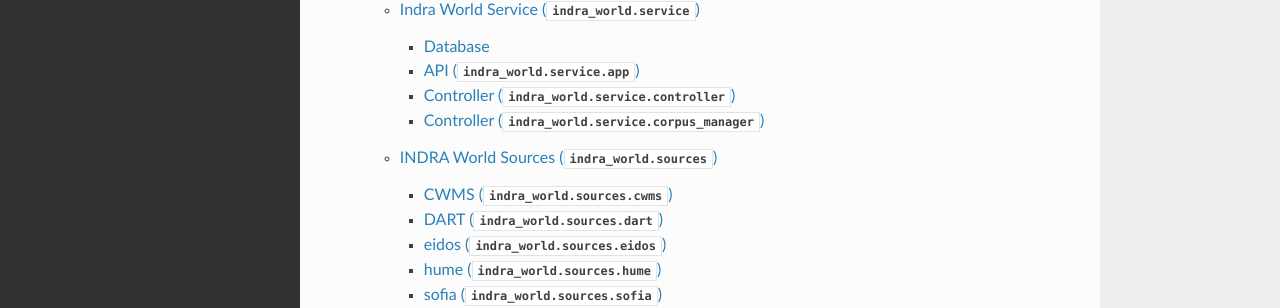
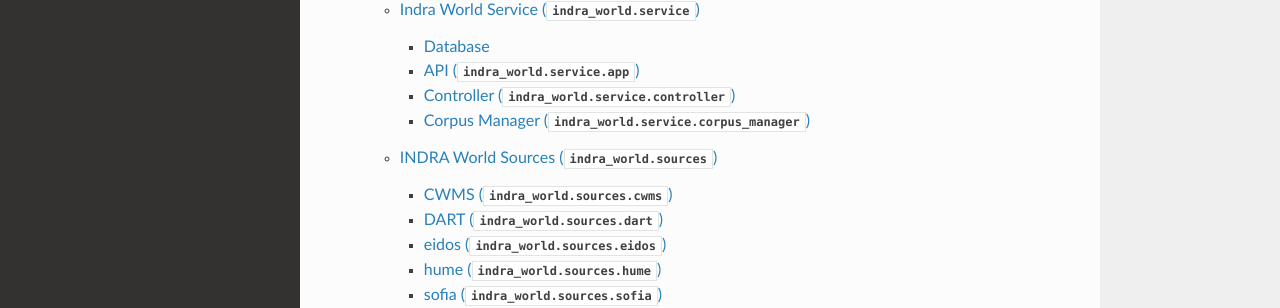
Before and after one commit to gyorilab/indra_world, a Sphinx documentation site: the page built from doc/index.rst, in a window 1280 px wide and 900 px high, scrolled down 952 px. Shown: the part 209-517 px from the top of the window. Built offline with Sphinx 7.4.7 and the Read the Docs theme 2.0.0, drawn with Linux system fonts in a browser that asks for light colours.

Commit message:
Fix name

```diff
--- a/doc/modules/service/index.rst
+++ b/doc/modules/service/index.rst
@@ -28,8 +28,8 @@ Controller (:py:mod:`indra_world.service.controller`)
 .. automodule:: indra_world.service.controller
     :members:
 
-Controller (:py:mod:`indra_world.service.corpus_manager`)
----------------------------------------------------------
+Corpus Manager (:py:mod:`indra_world.service.corpus_manager`)
+-------------------------------------------------------------
 
 .. automodule:: indra_world.service.corpus_manager
     :members:
```
